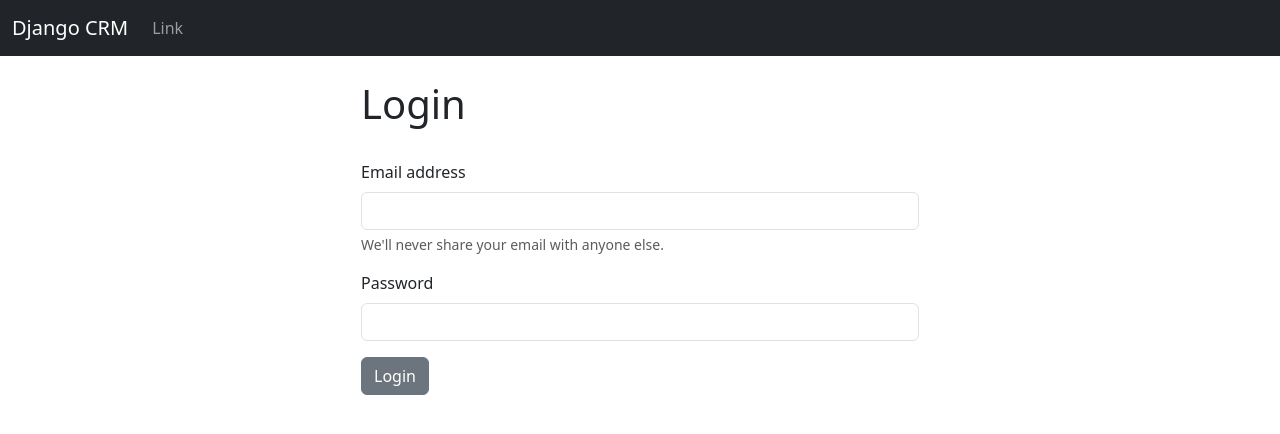
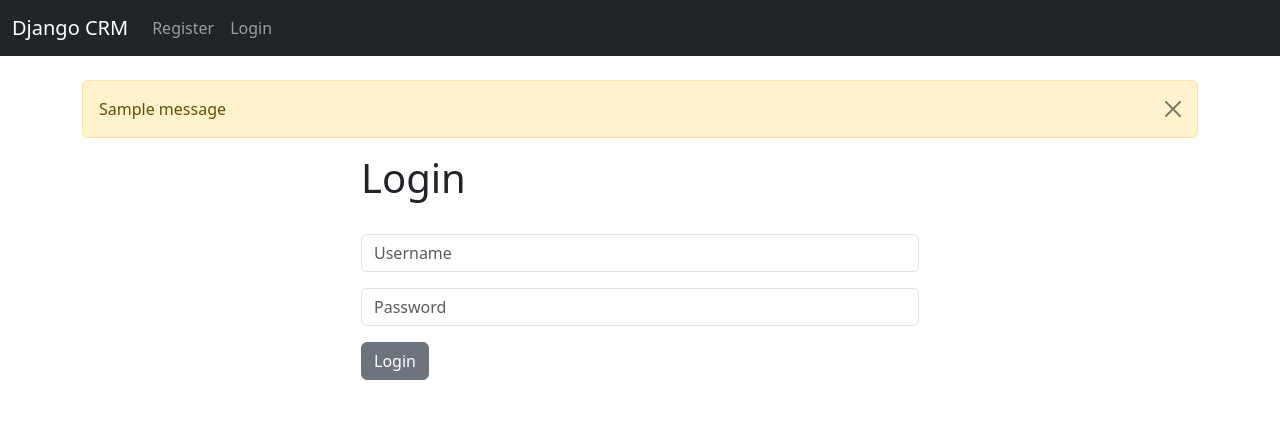
Before and after one commit to patrickmceldowney/django-crm, a Django app: template website/templates/home.html in a window 1280 px wide. Shown: the top 434 px of the page. Run offline with Django 5.2, Linux system fonts and the light colour scheme; the template is opened without the code that fills it, so the values that code supplies are empty; tables that the repository leaves empty hold one stand-in row (values such as "Sample post"); one stand-in notice (Sample message) is shown.

Commit message:
adding registration form

```diff
--- a/website/templates/base.html
+++ b/website/templates/base.html
@@ -11,6 +11,14 @@
   {% include 'navbar.html' %}
   <div class="container">
     <br />
+    {% if messages %}
+    {% for message in messages %}
+    <div class="alert alert-warning alert-dismissible fade show" role="alert">
+      {{ message }}
+      <button type="button" class="btn-close" data-bs-dismiss="alert" aria-label="Close"></button>
+    </div>
+    {% endfor %}
+    {% endif %}
     {% block content %}
     {% endblock %}
   </div>
--- a/website/templates/home.html
+++ b/website/templates/home.html
@@ -3,23 +3,24 @@
 {% block content %}
 
 <div class="col-md-6 offset-md-3">
+	{% if user.is_authenticated %}
+	Hello World
+	{% else %}
 	<h1>Login</h1>
 	<br />
 	<form method="POST" action="{% url 'home' %}">
 		{% csrf_token %}
 		<form>
 			<div class="mb-3">
-				<label for="exampleInputEmail1" class="form-label">Email address</label>
-				<input type="email" class="form-control" id="exampleInputEmail1" aria-describedby="emailHelp">
-				<div id="emailHelp" class="form-text">We'll never share your email with anyone else.</div>
+				<input type="text" class="form-control" name="username" placeholder="Username" required>
 			</div>
 			<div class="mb-3">
-				<label for="exampleInputPassword1" class="form-label">Password</label>
-				<input type="password" class="form-control" id="exampleInputPassword1">
+				<input type="password" class="form-control" name="password" placeholder="Password" required>
 			</div>
 			<button type="submit" class="btn btn-secondary">Login</button>
 		</form>
 	</form>
+	{% endif %}
 </div>
 
 
--- a/website/templates/navbar.html
+++ b/website/templates/navbar.html
@@ -6,9 +6,18 @@
     </button>
     <div class="collapse navbar-collapse" id="navbarSupportedContent">
       <ul class="navbar-nav me-auto mb-2 mb-lg-0">
+        {% if user.is_authenticated %}
         <li class="nav-item">
-          <a class="nav-link" href="#">Link</a>
+          <a class="nav-link" href="{% url 'logout' %}">Logout</a>
         </li>
+        {% else %}
+        <li class="nav-item">
+          <a class="nav-link" href="{% url 'register' %}">Register</a>
+        </li>
+        <li class="nav-item">
+          <a class="nav-link" href="{% url 'home' %}">Login</a>
+        </li>
+        {% endif %}
       </ul>
     </div>
   </div>
--- a/website/urls.py
+++ b/website/urls.py
@@ -3,5 +3,6 @@ from . import views
 
 urlpatterns = [
     path('', views.home, name='home'),
-    # path('logout/', views.logout_user, name='logout'),
+    path('logout/', views.logout_user, name='logout'),
+    path('register/', views.register_user, name='register'),
 ]
```
Also changed, not shown: website/views.py (+23 -3 lines).
